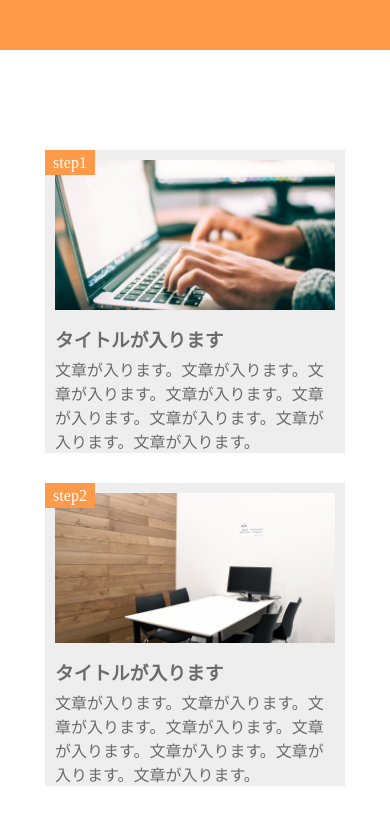
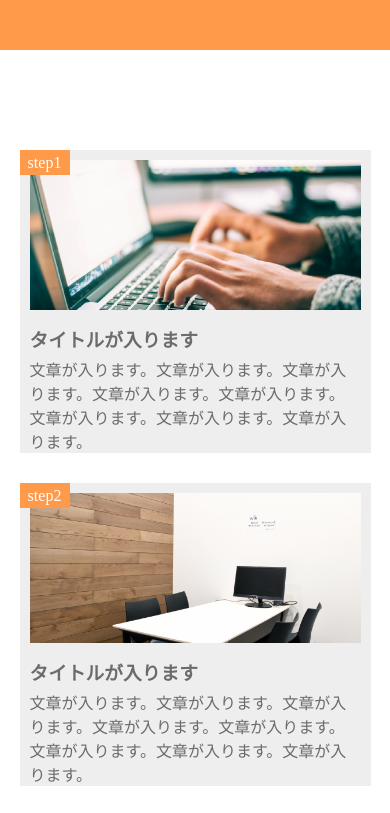
Before and after one commit to takadaiki/assign, a plain HTML site: page index.html in a window 390 px wide. Shown: the top 813 px of the page. Drawn offline with Linux system fonts and the light colour scheme.

Commit message:
width90%

```diff
--- a/style.css
+++ b/style.css
@@ -99,4 +99,7 @@ footer {
   .step3 {
     margin: 0 auto;
   }
+  .step1,.step2,.step3 {
+    width: 90%;
+  }
 }
```
